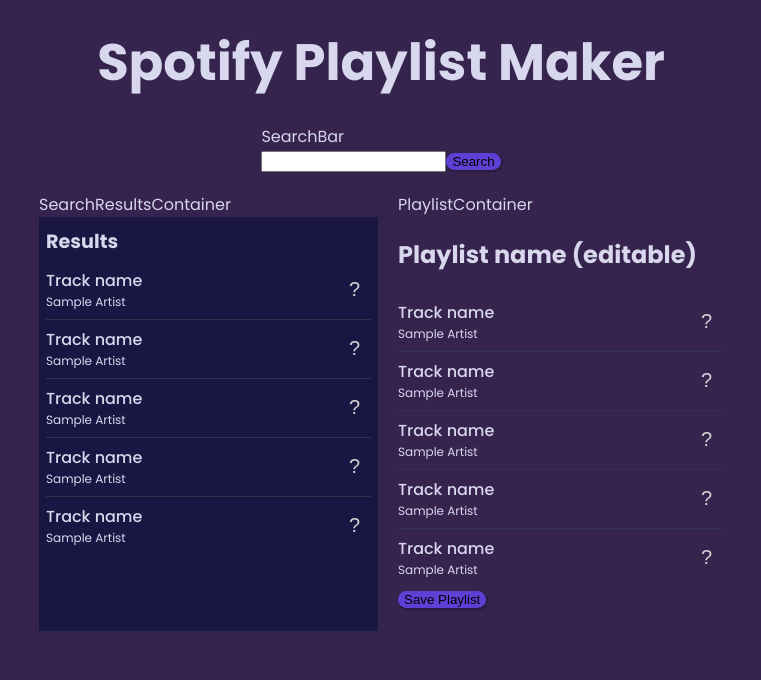
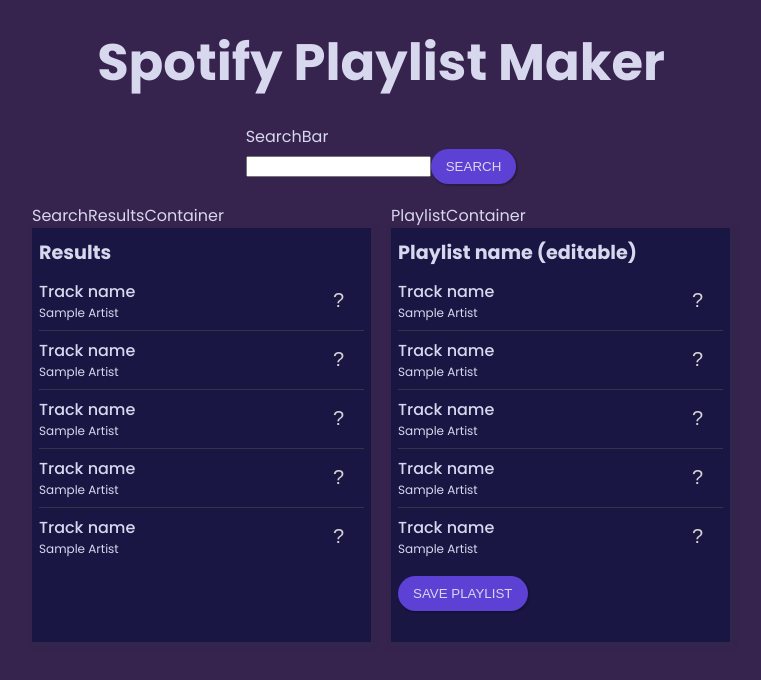
Before and after one commit to lkollanyi/playlist, a React (Vite) app: page / in a window 1280 px wide. Shown: the top 680 px of the page, without its empty margins (259-1020 px from the left). Built offline with nearby package versions, Linux system fonts and the light colour scheme.

Commit message:
Styled static playlist component

```diff
--- a/src/components/Playlist/Playlist.jsx
+++ b/src/components/Playlist/Playlist.jsx
@@ -1,12 +1,13 @@
 import React from 'react';
 import TrackList from '../TrackList/TrackList';
+import styles from './Playlist.module.css'
 
 export default function Playlist() {
   return (
-    <div>
-        <h2>Playlist name (editable)</h2>
+    <div className={styles.container}>
+        <h2 className={styles.title}>Playlist name (editable)</h2>
         <TrackList/>
-        <button>Save Playlist</button>
+        <button className={styles.btn}>Save Playlist</button>
     </div>
   )
 }
--- /dev/null
+++ b/src/components/Playlist/Playlist.module.css
@@ -0,0 +1,17 @@
+.container {
+    padding: 7px;
+    color: rgb(215, 215, 237);
+    background-color: rgb(20, 20, 65, 0.85);;
+    box-shadow: 2px 3px 4px 2px rgba(44, 44, 75, 0.4);
+    min-height: 50vh;
+}
+
+.title {
+    margin: 4px 0px;
+    font-family: 'Poppins', sans-serif;
+    font-size: 1.2em;
+}
+
+.btn {
+    margin-top: 10px;
+}
--- a/src/index.css
+++ b/src/index.css
@@ -37,7 +37,10 @@
 }
 
 button {
-  border-radius: 15px;
+  padding: 10px 15px;
+  color: rgb(215, 215, 237);
+  text-transform: uppercase;
+  border-radius: 20px;
   background-color: rgb(93, 64, 212);
   box-shadow:  1px 1px 1px 1px rgba(0, 0, 0, 0.2);
   border: none
@@ -45,9 +48,9 @@
 
 button:hover{
   background-color: rgb(93, 64, 212);
-  box-shadow: 2px 2px 3px 2px rgba(0, 0, 0, 0.2);
-  transform: translate(0, -1px);
-  transition: transform 0.1s ease-in-out;
+  box-shadow: 2px 2px 4px 2px rgba(0, 0, 0, 0.3);
+  transform: translate(0, -2px);
+  transition: transform 0.05s ease-out;
 
 }
 button:active {
```
Also changed, not shown: 1 other file (tests, documents, lock files or other folders).
